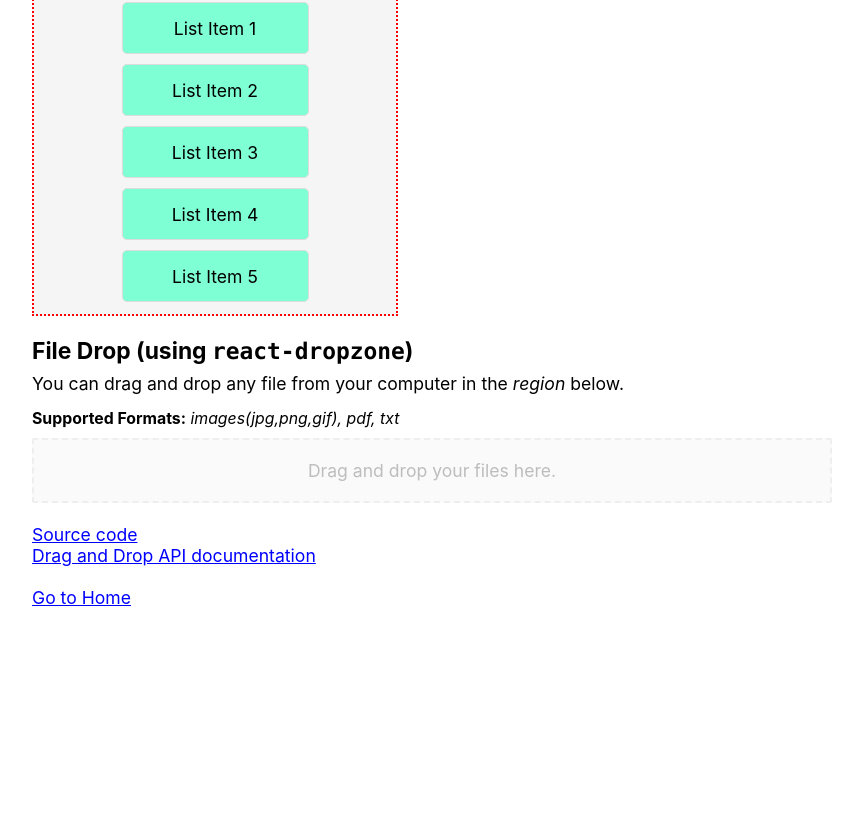
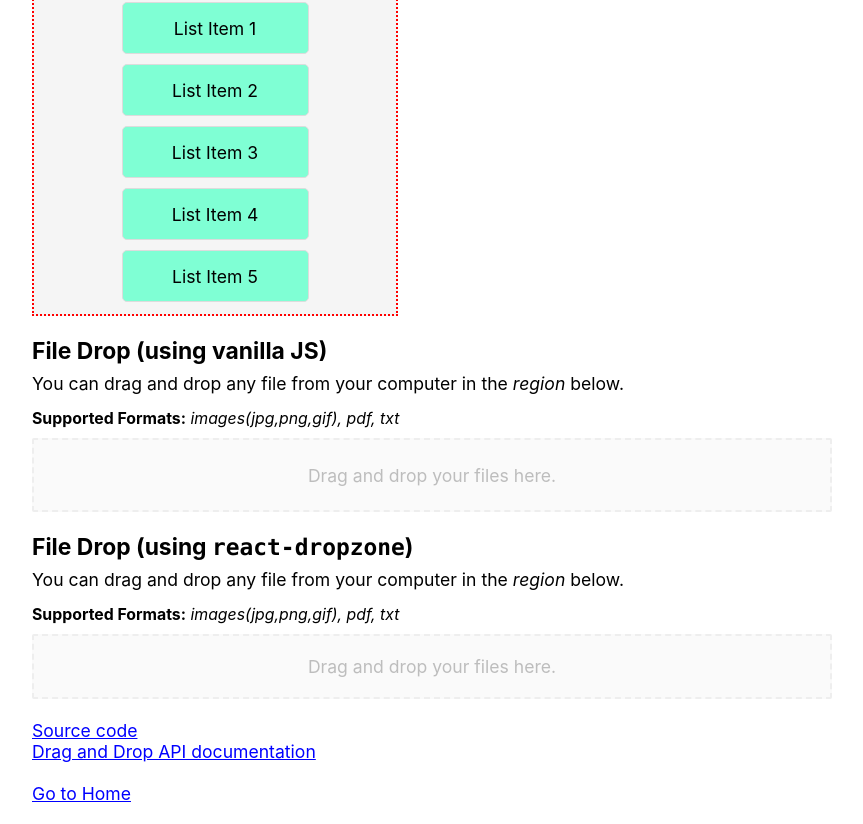
Before and after one commit to abraj/awa-demo, a React (Create React App) app: page /drag-n-drop-demo in a window 1280 px wide. Shown: the part 496-1320 px from the top of the page, without its empty margins (208-1071 px from the left). Before the commit the page ends 1124 px from the top, so only its background shows below. Built offline with nearby package versions, Linux system fonts and the light colour scheme.

Commit message:
Drag and Drop API Demo: File Drop (vanilla JS)

```diff
--- a/src/demo/drag-n-drop/drag-n-drop.module.css
+++ b/src/demo/drag-n-drop/drag-n-drop.module.css
@@ -96,3 +96,25 @@
   font-size: 90%;
   margin-bottom: 10px;
 }
+
+/* Ref: https://stackoverflow.com/a/18582960/1378920 */
+.fileDropRegion * {
+  pointer-events: none;
+}
+
+.fileDropRegion {
+  height: 70px;
+  color: rgb(189, 189, 189);
+  background-color: rgb(250, 250, 250);
+  border: 2px dashed rgb(238, 238, 238);
+  border-radius: 2px;
+  display: flex;
+  flex-direction: column;
+  text-align: center;
+  justify-content: center;
+  transition: border .3s ease-in-out;
+}
+
+.fileDropRegionActive {
+  border-color: #00e676;
+}
--- a/src/demo/drag-n-drop/drag-n-drop.tsx
+++ b/src/demo/drag-n-drop/drag-n-drop.tsx
@@ -1,8 +1,14 @@
 import React from 'react';
+import bytes from 'bytes';
 import FileDropComponent from '../file-drop/file-drop';
 import styles from './drag-n-drop.module.css'
+import dstyles from '../file-drop/file-drop.module.css';
 import common from '../../styles/common.module.css';
 import { Link } from 'react-router-dom';
+
+
+const imageTypes = ['image/jpeg', 'image/png', 'image/gif'];
+const docTypes = ['application/pdf', 'text/plain'];
 
 class DragDropDemo extends React.Component<DragDropDemoProps, DragDropDemoState> {
   state: DragDropDemoState;
@@ -35,6 +41,9 @@ class DragDropDemo extends React.Component<DragDropDemoProps, DragDropDemoState>
       draggingTaskId3: null,
       itemsY: null,
       atIndex: -1,
+      files: [],
+      rejectedFiles: [],
+      isFileDropRegionActive: false,
     };
 
     this.tasksListRef =  React.createRef<HTMLDivElement>();
@@ -193,9 +202,47 @@ class DragDropDemo extends React.Component<DragDropDemoProps, DragDropDemoState>
     this.setState({ taskItems });
 	};
 
+  onFileDragOver = (e: React.DragEvent<HTMLDivElement>) => {
+    e.preventDefault();
+  };
+
+  onFileDrop = (e: React.DragEvent<HTMLDivElement>) => {
+    const droppedFiles = Array.from(e.dataTransfer.files);
+    const supportedTypes = [...imageTypes, ...docTypes];
+    const acceptedFiles = droppedFiles.filter(file => supportedTypes.includes(file.type));
+    const rejectedFiles = droppedFiles.filter(file => !supportedTypes.includes(file.type));
+
+    const files = acceptedFiles.map(file => Object.assign(file, { preview: URL.createObjectURL(file) }));
+    this.setState({ files, rejectedFiles, isFileDropRegionActive: false });
+  };
+
+  onFileDragEnter = (e: React.DragEvent<HTMLDivElement>) => {
+    this.setState({ isFileDropRegionActive: true });
+  };
+
+  onFileDragLeave = (e: React.DragEvent<HTMLDivElement>) => {
+    this.setState({ isFileDropRegionActive: false });
+  };
+
+  cleanUpPreview = (files: MyFile[]) => {
+    files.forEach(file => URL.revokeObjectURL(file.preview));
+  };
+
+  componentDidUpdate(prevProps: DragDropDemoProps, prevState: DragDropDemoState) {
+    const { files } = prevState;
+    if (files !== this.state.files) {
+      this.cleanUpPreview(files);
+    }
+  }
+
+  componentWillUnmount() {
+    this.cleanUpPreview(this.state.files);
+  }
+
   render() {
     const { error, tasks, draggingTaskId, dropTarget1, dropTarget2, dropActive1, dropActive2 } = this.state;
     const { taskItems, draggingTaskId3, atIndex } = this.state;
+    const { files, rejectedFiles, isFileDropRegionActive } = this.state;
 
     const buckets: any = {
       inProgress: [],
@@ -263,6 +310,62 @@ class DragDropDemo extends React.Component<DragDropDemoProps, DragDropDemoState>
     const doneDropRegion = dropTarget2 ? styles.activeDropRegion : '';
     const inProgressItemsActive = dropActive1 ? styles.inProgressItemsActive : '';
     const doneItemsActive = dropActive2 ? styles.doneItemsActive : '';
+    const fileDropRegionActive = isFileDropRegionActive ? styles.fileDropRegionActive : '';
+
+    const rejectedList = rejectedFiles.map(file => {
+      const { name, type } = file;
+      let fileName = name;
+      if (name.length > 15) {
+        fileName = `${name.substr(0, 8)}....${name.substr(-6)}`
+      }
+      return (
+        <div key={name} className={dstyles.preview}>
+          <div className={dstyles.filePreview}>
+            <div className={dstyles.rejectedPreview}>
+              <span>Unsupported Format</span>
+            </div>
+          </div>
+          <div className={`${dstyles.fileInfo} ${dstyles.errorItems}`}>
+            <div><strong>File:</strong> {fileName}</div>
+            <div><strong>Type:</strong> {type}</div>
+          </div>
+        </div>
+      );
+    });
+
+    const thumbs = files.map(file => {
+      const { name, type, size, preview } = file;
+      let fileName = name;
+      if (name.length > 15) {
+        fileName = `${name.substr(0, 8)}....${name.substr(-6)}`
+      }
+      return (
+        <div key={name} className={dstyles.preview}>
+          <div className={dstyles.filePreview}>
+            {imageTypes.includes(type) ? (
+              <img
+                src={preview}
+                alt={name}
+              />
+            ) : (
+              <iframe
+                title={name}
+                src={preview}
+                frameBorder="0"
+                scrolling="no"
+                height="100%"
+                width="100%"
+              ></iframe>
+            )}
+          </div>
+          <div className={dstyles.fileInfo}>
+            <div><strong>File:</strong> {fileName}</div>
+            <div><strong>Type:</strong> {type}</div>
+            <div><strong>Size:</strong> {`${bytes(size, { unitSeparator: ' ' })}`}</div>
+          </div>
+        </div>
+      );
+    });
 
     return (
       <div className={common.container}>
@@ -336,6 +439,30 @@ class DragDropDemo extends React.Component<DragDropDemoProps, DragDropDemoState>
 
           <br />
           <div>
+            <div className={styles.sectionTitle}>File Drop (using vanilla JS)</div>
+            <div className={styles.sectionInfo}>You can drag and drop any file from your computer in the <em>region</em> below.</div>
+            <div className={styles.formatsInfo}>
+              <div><strong>Supported Formats:</strong> <em>images(jpg,png,gif), pdf, txt</em></div>
+            </div>
+            <section>
+              <div
+                className={`${styles.fileDropRegion} ${fileDropRegionActive}`}
+                onDragOver={e => this.onFileDragOver(e)}
+                onDrop={e => this.onFileDrop(e)}
+                onDragEnter={e => this.onFileDragEnter(e)}
+                onDragLeave={e => this.onFileDragLeave(e)}
+              >
+                <div>Drag and drop your files here.</div>
+              </div>
+              <aside>
+                {rejectedList}
+                {thumbs}
+              </aside>
+            </section>
+          </div>
+
+          <br />
+          <div>
             <div className={styles.sectionTitle}>File Drop (using <code>react-dropzone</code>)</div>
             <div className={styles.sectionInfo}>You can drag and drop any file from your computer in the <em>region</em> below.</div>
             <div className={styles.formatsInfo}>
@@ -373,6 +500,9 @@ export interface DragDropDemoState {
   draggingTaskId3: string | null;
   itemsY: number[] | null;
   atIndex: number;
+  files: MyFile[];
+  rejectedFiles: File[];
+  isFileDropRegionActive: boolean;
 }
 
 interface TaskItem {
@@ -386,6 +516,11 @@ interface TaskItem2 {
   taskName: string;
 }
 
+interface MyFile extends File {
+  preview: string;
+}
+
 // Ref:
 // * https://www.pluralsight.com/guides/implement-drag-drop-react-component
 // * https://www.youtube.com/watch?v=jfYWwQrtzzY
+// * https://jsbin.com/nocadakohu/edit?html,js,output
--- a/src/demo/file-drop/file-drop.module.css
+++ b/src/demo/file-drop/file-drop.module.css
@@ -19,3 +19,18 @@
   flex-grow: 1;
   flex-basis: 0;
 }
+
+.rejectedPreview {
+  font-weight: bold;
+  font-size: 85%;
+  color: rgb(220, 20, 60);
+  background-color: rgb(255,153,153, 0.1);
+  height: 100%;
+  display: flex;
+  align-items: center;
+  justify-content: center;
+}
+
+.errorItems {
+  color: red;
+}
```
